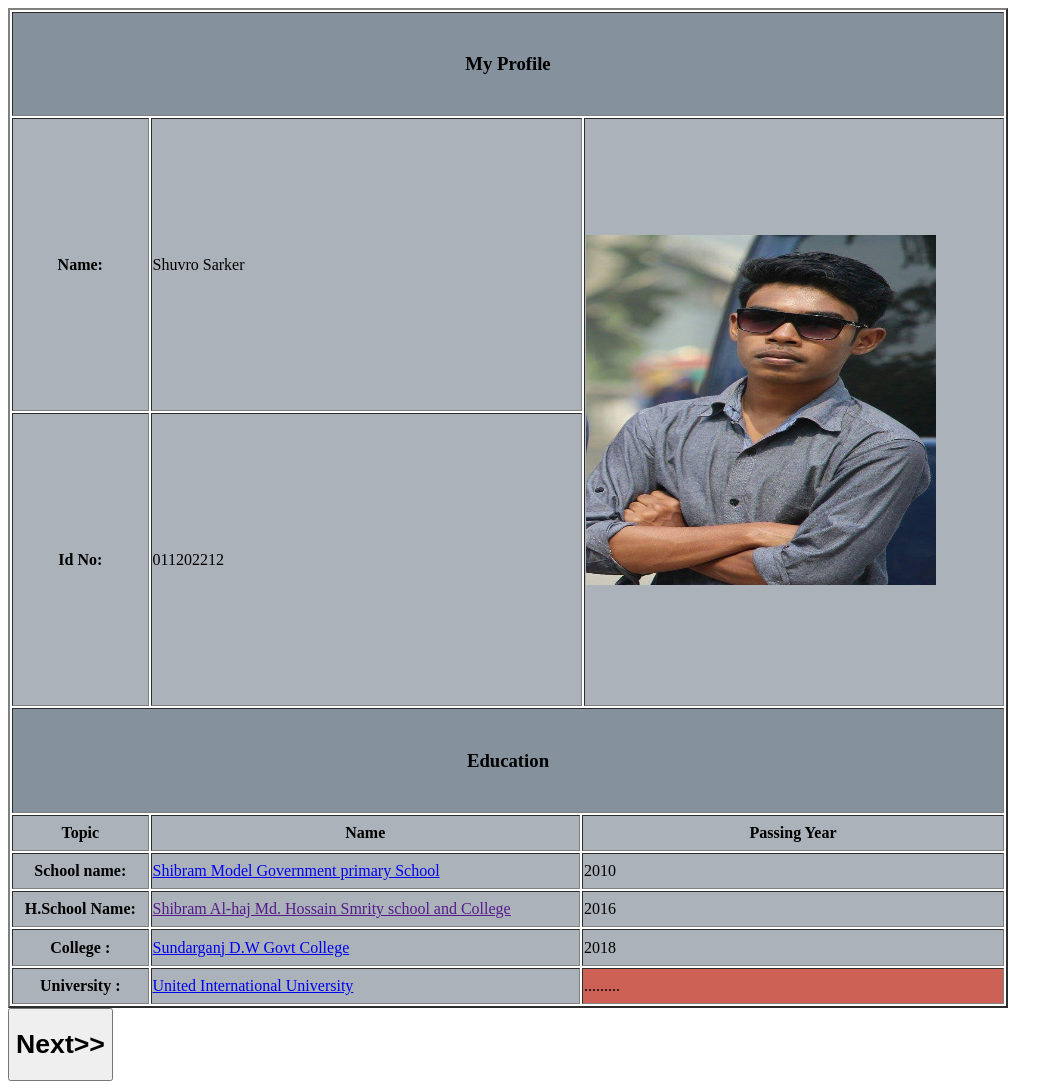
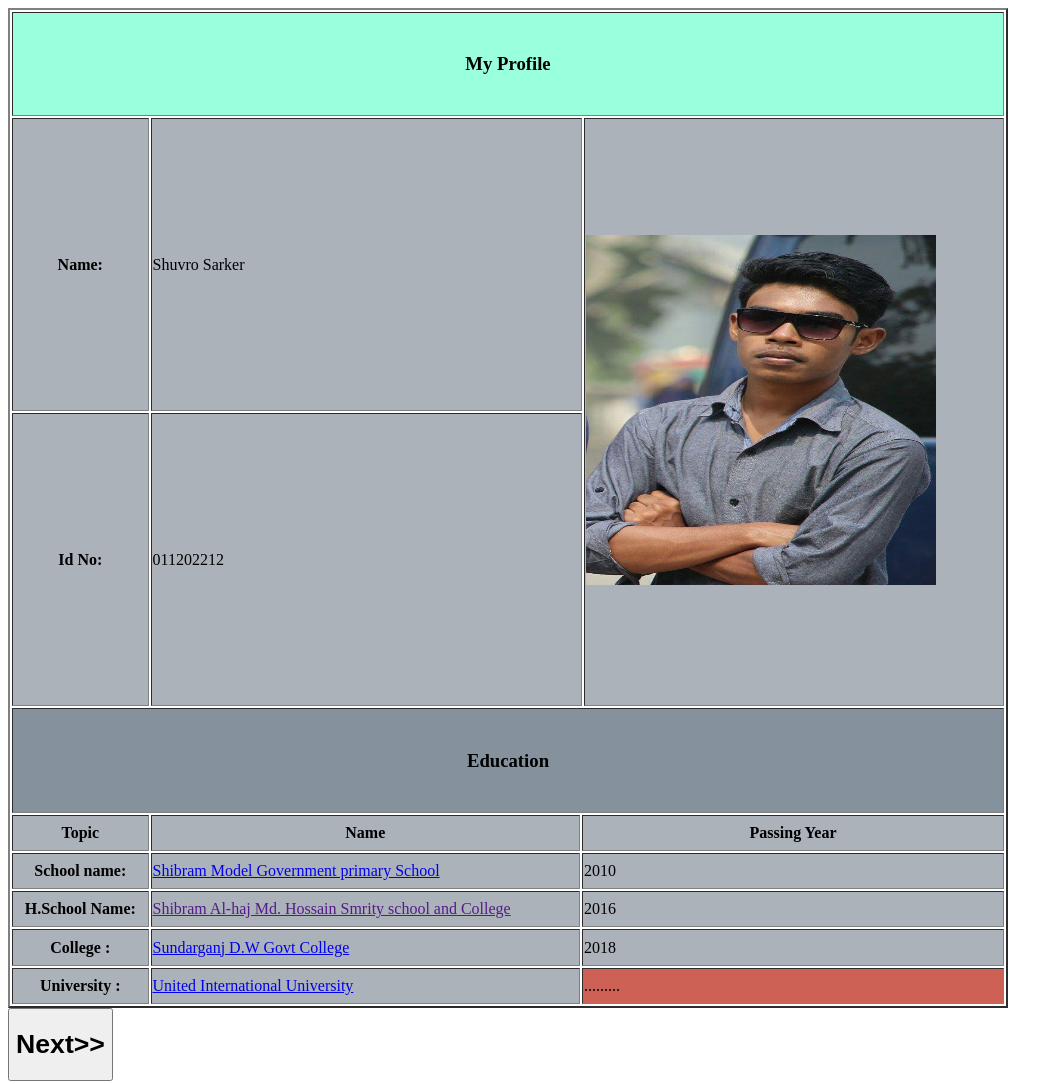
Before and after one commit to shuvro236/shuvro236.github.io, a plain HTML site: page index.html in a window 1280 px wide. Shown: the whole page, without its empty margins (0-1063 px from the left). Drawn offline with Linux system fonts and the light colour scheme.

Commit message:
Update index.html

```diff
--- a/index.html
+++ b/index.html
@@ -7,7 +7,7 @@
 	</head>
 	<body>
 		<table border="2" width="1000"height="1000">
-			<tr bgcolor="#85929E">
+			<tr bgcolor="#99ffdd">
 				<td colspan="4">
 					<center>
 						<h3>	My Profile	</h3>
```
